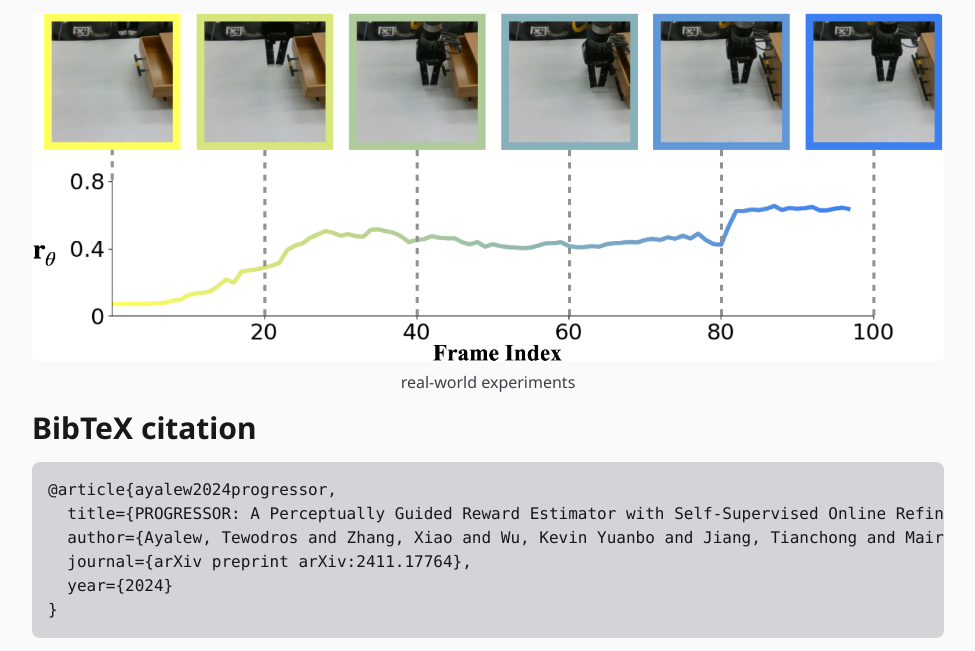
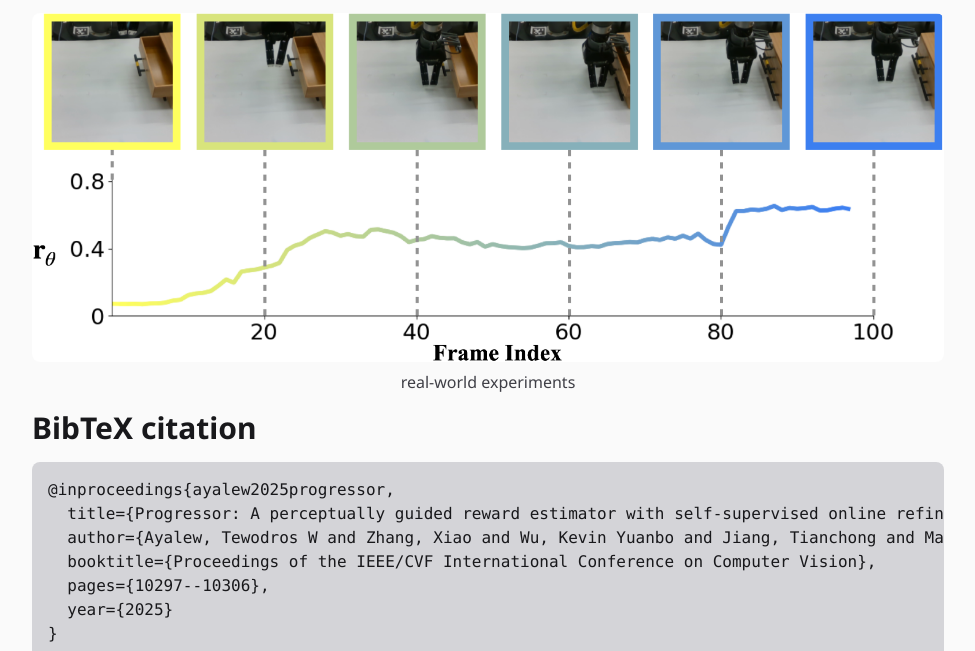
Before and after one commit to ripl/progressor, an Astro site: page / in a window 1280 px wide. Shown: the part 6780-7431 px from the top of the page, without its empty margins (152-1127 px from the left). Built offline with nearby package versions, Linux system fonts and the light colour scheme; Astro itself is replaced by a stand-in of ours; code samples lack their colours.

Commit message:
bibtex fix

````diff
--- a/src/pages/index.mdx
+++ b/src/pages/index.mdx
@@ -202,10 +202,11 @@ We compare P<span style="font-size: 80%">ROGRESSOR</span> with R3M and VIP by fr
 ## BibTeX citation
 
 ```bibtex
-@article{ayalew2024progressor,
-  title={PROGRESSOR: A Perceptually Guided Reward Estimator with Self-Supervised Online Refinement},
-  author={Ayalew, Tewodros and Zhang, Xiao and Wu, Kevin Yuanbo and Jiang, Tianchong and Maire, Michael and Walter, Matthew R},
-  journal={arXiv preprint arXiv:2411.17764},
-  year={2024}
+@inproceedings{ayalew2025progressor,
+  title={Progressor: A perceptually guided reward estimator with self-supervised online refinement},
+  author={Ayalew, Tewodros W and Zhang, Xiao and Wu, Kevin Yuanbo and Jiang, Tianchong and Maire, Michael and Walter, Matthew R},
+  booktitle={Proceedings of the IEEE/CVF International Conference on Computer Vision},
+  pages={10297--10306},
+  year={2025}
 }
 ```
````
